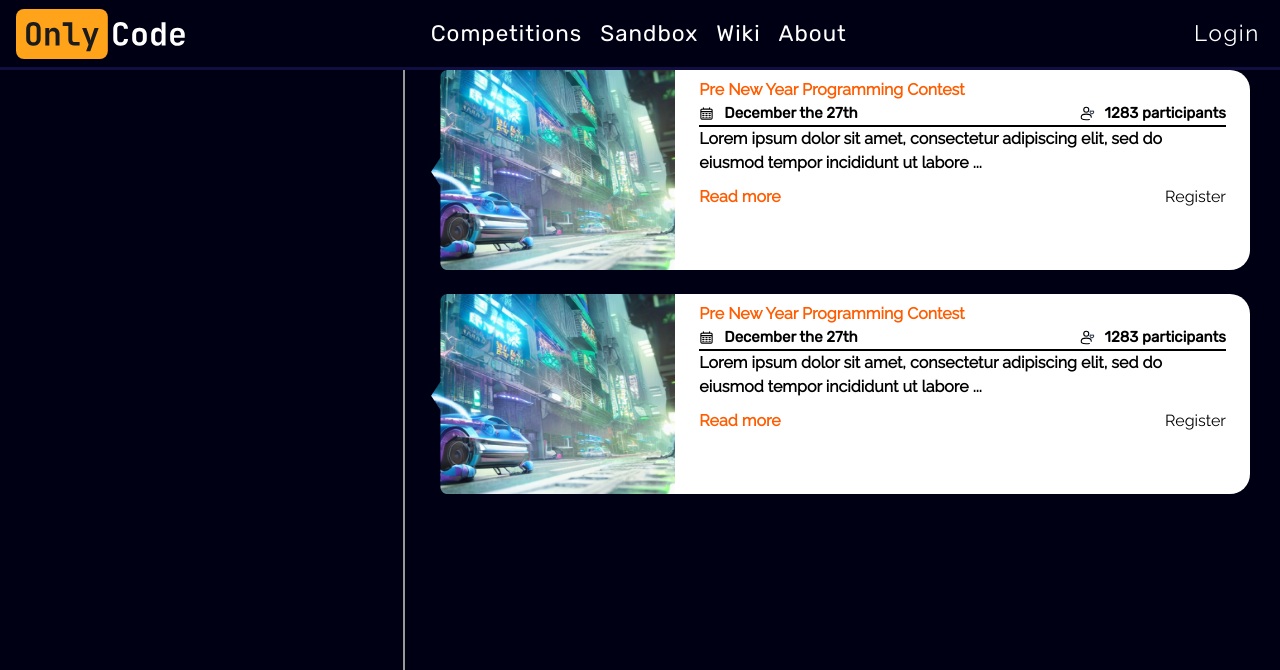
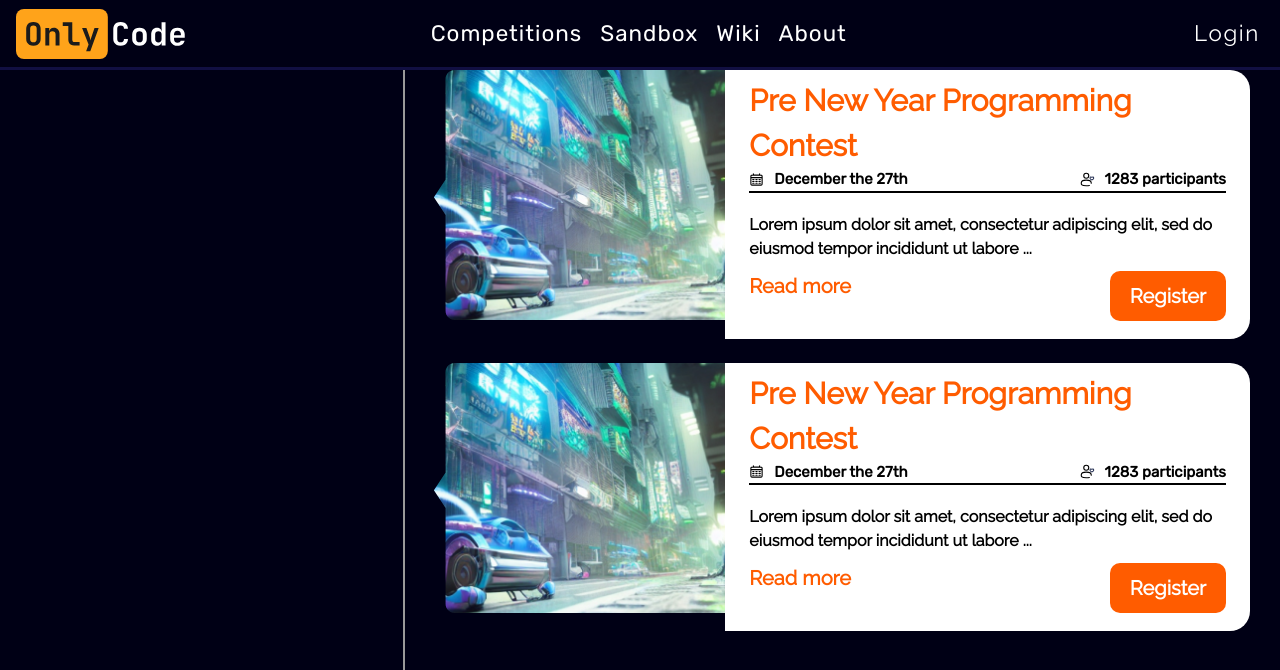
Before and after one commit to gurovic/Strategy_game, an Angular app in the folder frontend/: page /contests in a window 1280 px wide. Shown: the top 670 px of the page. Built offline with nearby package versions, Linux system fonts and the light colour scheme; a web font is replaced by a local one.

Commit message:
making amazing running stroke

```diff
--- a/frontend/src/app/components/__PAGES/contests/contests.component.html
+++ b/frontend/src/app/components/__PAGES/contests/contests.component.html
@@ -44,8 +44,7 @@
 
 		    <div class="bottom-part">
 			<div class="about-text">
-			    <p *ngIf="this.opened != card_index">{{get_text(card.about_text)}}</p>
-			    <p *ngIf="this.opened == card_index">{{card.about_text}}</p>
+			    <p [id]="'card-text-'+card_index">{{get_text(card.about_text)}}</p>
 			</div>
 			<div class="buttons-part">
 			    <div class="read-more-btn" (click)="show_more_about_text(card_index)"><p>Read more</p></div>
--- a/frontend/src/app/components/__PAGES/contests/contests.component.scss
+++ b/frontend/src/app/components/__PAGES/contests/contests.component.scss
@@ -6,6 +6,10 @@
 
   @media screen and (max-width: 1440px) and (min-width: 800px) { padding: 0 3em; }
   @media screen and (min-width: 800px) { padding: 0 30px; }
+}
+
+.top-part {
+
 }
 
 .time-line__container__laptop {
@@ -25,7 +29,7 @@
     grid-row-gap:   3vmin;
 
     .contest-card__item {
-      --size:              200px;
+      --size:              250px;
       height:              max-content;
       width:               100%;
       display:             flex;
@@ -38,8 +42,10 @@
         width:  calc(var(--size) + 50px);
 
         .backgr-image {
-          height: var(--size);
-          width:  calc(var(--size) + 50px);
+          height:          var(--size);
+          width:           calc(var(--size) + 50px);
+          object-fit:      cover;
+          object-position: 100% center;
         }
 
         .arrow {
@@ -53,18 +59,18 @@
 
       .text-part {
         width:                      calc(100% - var(--size) - 50px);
-        height:                     var(--size);
+        height:                     max(var(max-content), var(--size));
         padding:                    1vmin 3vmin;
         background:                 #ffffff;
         border-bottom-right-radius: 20px;
         border-top-right-radius:    20px;
-        transition-duration:        1s;
-        overflow: hidden;
+        overflow:                   hidden;
+        transition-duration:        .5s;
 
         .name {
           color:       #ff5c00;
           font-weight: 700;
-          font-size:   min(30px, 2vmin);
+          font-size:   min(30px, 4vmin);
         }
 
         .about-contest {
@@ -94,6 +100,8 @@
           color:          #000000;
 
           .about-text {
+            margin-top: 20px;
+
             p { font-weight: 600; }
           }
 
@@ -101,10 +109,23 @@
             margin-top:      10px;
             display:         flex;
             justify-content: space-between;
+            margin-bottom:   10px;
+
+            p {
+              font-size:   20px;
+              font-weight: 600;
+            }
 
             .read-more-btn {
               color:       #ff5c00;
               font-weight: 600;
+            }
+
+            .register-btn {
+              padding:       10px 20px;
+              background:    #ff5c00;
+              border-radius: 10px;
+              color:         #ffffff;
             }
           }
         }
--- a/frontend/src/app/components/__PAGES/contests/contests.component.ts
+++ b/frontend/src/app/components/__PAGES/contests/contests.component.ts
@@ -23,21 +23,47 @@ export class ContestsComponent implements OnInit {
         return result;
     }
 
+    change_text_forward(id:number, count:number = 100) {
+        let text = this.cards[id].about_text;
+        let card_text = document.getElementById('card-text-'+id)!;
+        if (count >= text.length) {
+            card_text.innerText = text;
+            this.opened = id;
+            return;
+        }
+
+        card_text.innerText = text.slice(0,count)+'...';
+        setTimeout(()=>{
+            this.change_text_forward(id,count+1);
+        },(text.length-100)/1000)
+    }
+    change_text_reverse(id: number, count: number) {
+        let text = this.cards[id].about_text;
+        let card_text = document.getElementById('card-text-'+id)!;
+        card_text.innerText = text.slice(0, count)+'...';
+
+        if (count<=100) {
+            this.opened=-1;
+            return;
+        }
+
+        setTimeout(()=>{
+            this.change_text_reverse(id,count-1);
+        },(text.length-100)/1000)
+    }
+
     show_more_about_text(card_index: number) {
-        console.log(this.opened, card_index);
         let card_bp_id = 'text-part-of-card-'+card_index;
         let card_id = 'card'+card_index;
         if (this.opened != -1) {
             let prev_text_part = document.getElementById('text-part-of-card-'+this.opened)!;
-            prev_text_part.style.height = 'var(--size)';
-            if (this.opened == card_index) { this.opened = -1; return; }
-            this.opened = -1;
+            this.change_text_reverse(this.opened, this.cards[card_index].about_text.length);
+            if (this.opened == card_index) return;
         }
         let text_part = document.getElementById(card_bp_id)!;
         let card = document.getElementById(card_id)!;
-        text_part.style.height = '400px';
 
-        this.opened = card_index;
+        this.change_text_forward(card_index);
     }
 
 }
```
